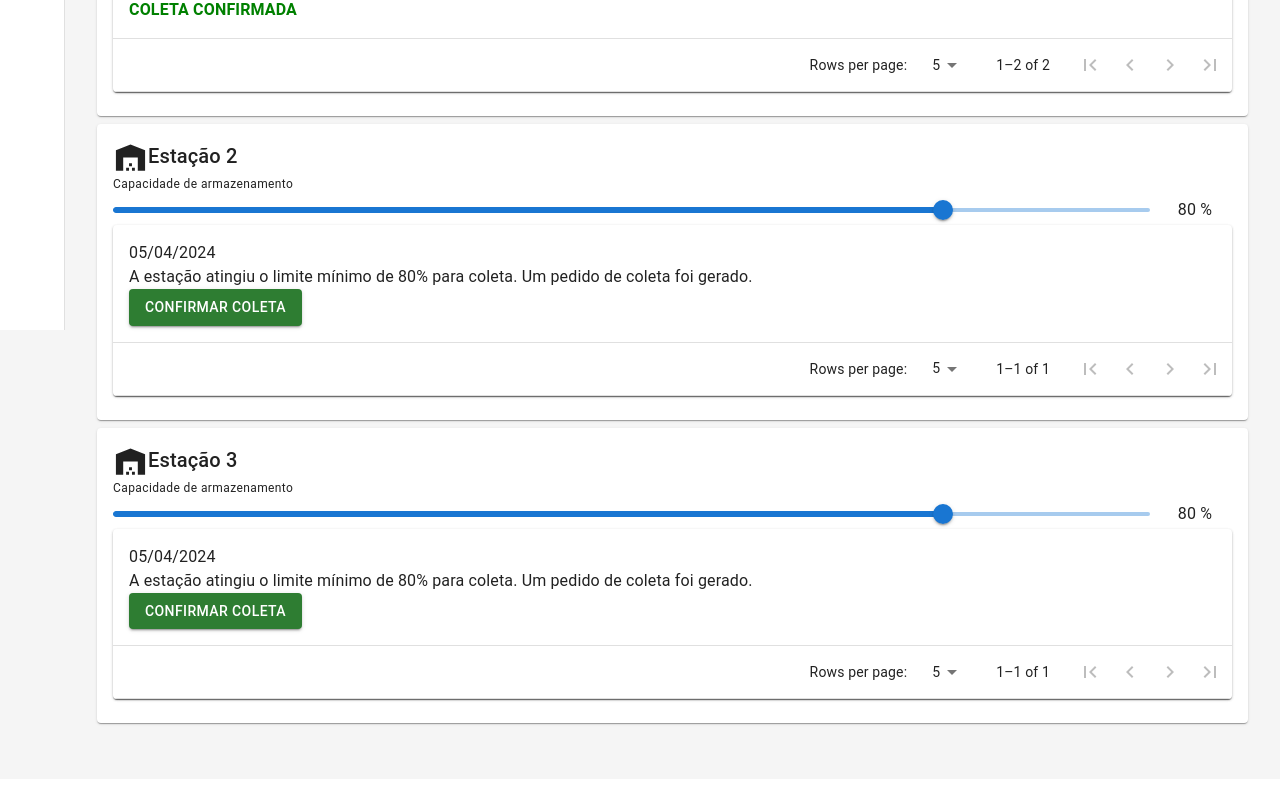
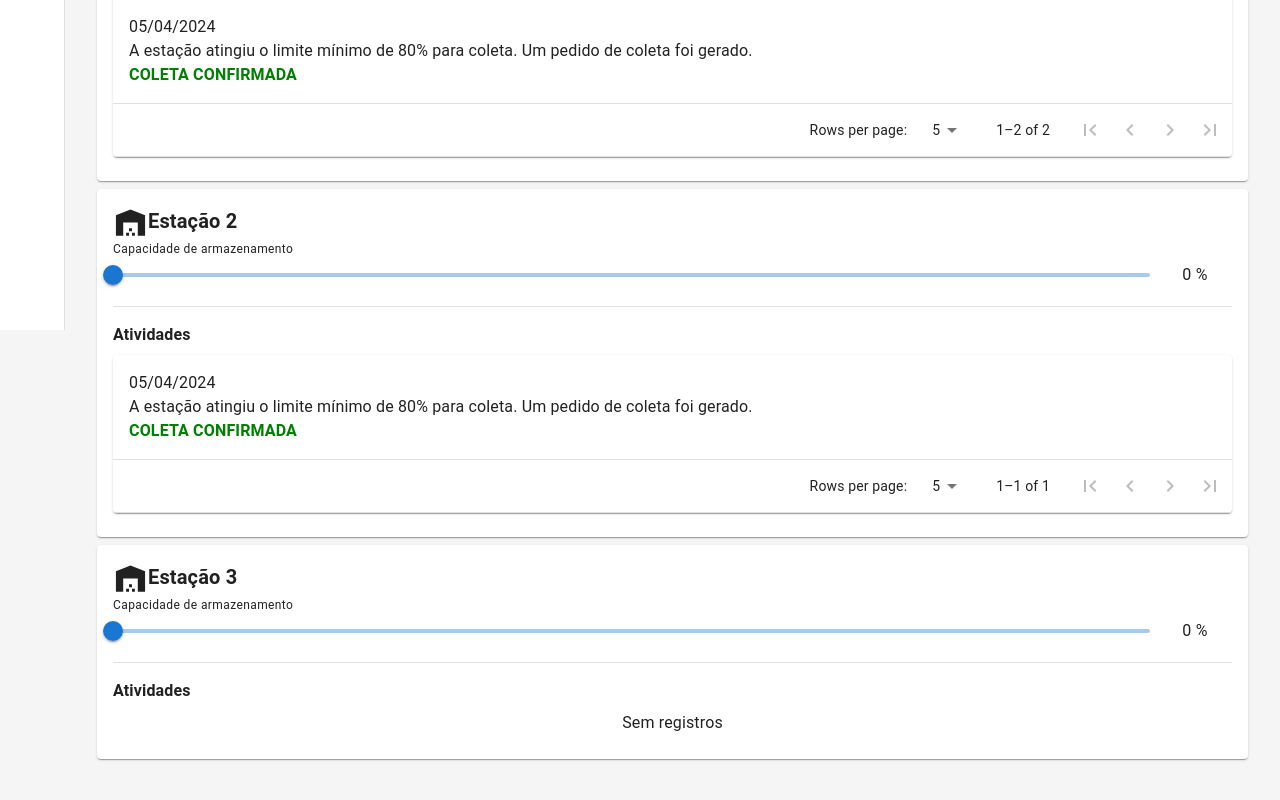
Before and after one commit to Tony-Starkus/b2blue, a React (Vite) app: page / in a window 1280 px wide. Shown: the part 470-1270 px from the top of the page. Before the commit the page ends 1249 px from the top, so only its background shows below. Built offline with nearby package versions, Linux system fonts and the light colour scheme.

Commit message:
:sparkles: working on validations

```diff
--- a/src/components/WarehouseActionsLogsTable/index.tsx
+++ b/src/components/WarehouseActionsLogsTable/index.tsx
@@ -92,6 +92,10 @@ const WarehouseActionsLogsTable: React.FC<ComponentProps> = ({ warehouseActionsL
     setPage(0);
   };
 
+  if (warehouseActionsLogs.length === 0) {
+    return <Typography>Sem registros</Typography>;
+  }
+
   return (
     <TableContainer component={Paper}>
       <Table
--- a/src/components/WarehouseCardItem/index.tsx
+++ b/src/components/WarehouseCardItem/index.tsx
@@ -1,6 +1,6 @@
-import React, { SyntheticEvent, useState } from 'react';
+import React, { SyntheticEvent, useEffect, useState } from 'react';
 import WarehouseIcon from '@mui/icons-material/Warehouse';
-import { Card, CardContent, Paper, Slider, Stack, Typography } from '@mui/material';
+import { Card, CardContent, Divider, Slider, Stack, Typography } from '@mui/material';
 import { WarehouseData } from '../../types';
 import WarehouseActionsLogsTable from '../WarehouseActionsLogsTable';
 import { useDashboard } from '../../contexts/DashboardContext';
@@ -11,14 +11,18 @@ interface ComponentProps {
 
 const WarehouseCardItem: React.FC<ComponentProps> = ({ warehouseData }) => {
   const { updateWarehouseDataItem } = useDashboard();
-  const [warehouseCapacity, setWarehouseCapacity] = useState(80);
+  const [warehouseCapacity, setWarehouseCapacity] = useState(0);
+
+  useEffect(() => {
+    setWarehouseCapacity(warehouseData.currentCapacity);
+    // eslint-disable-next-line react-hooks/exhaustive-deps
+  }, []);
 
   const handleOnSlideChange = (_: Event, newValue: number | number[]) => {
     setWarehouseCapacity(newValue as number);
   };
 
   const fetchUpdateWarehouseCapacity = (_: Event | SyntheticEvent<Element, Event>, value: number | number[]) => {
-    console.log(value);
     const newValue = value as number;
     if (newValue >= 80) {
       const hasPendingGathering = warehouseData.actionsLog.some((log) => log.status === 'pending');
@@ -40,12 +44,23 @@ const WarehouseCardItem: React.FC<ComponentProps> = ({ warehouseData }) => {
     }
   };
 
+  const handleOnConfirmGathering = () => {
+    setWarehouseCapacity(0);
+    updateWarehouseDataItem({
+      ...warehouseData,
+      currentCapacity: 0,
+      actionsLog: warehouseData.actionsLog.map((item) => ({ ...item, status: 'done' })),
+    });
+  };
+
   return (
     <Card>
       <CardContent>
         <Stack flexDirection="row">
           <WarehouseIcon fontSize="large" />
-          <Typography variant="h6">{warehouseData.name}</Typography>
+          <Typography variant="h6" fontWeight="bold">
+            {warehouseData.name}
+          </Typography>
         </Stack>
         <Stack>
           <Typography variant="caption" textAlign="left">
@@ -63,17 +78,15 @@ const WarehouseCardItem: React.FC<ComponentProps> = ({ warehouseData }) => {
           </Stack>
         </Stack>
 
-        <Paper sx={{ width: '100%' }}>
-          <WarehouseActionsLogsTable
-            warehouseActionsLogs={warehouseData.actionsLog}
-            handleOnConfirmGathering={() => {
-              updateWarehouseDataItem({
-                ...warehouseData,
-                actionsLog: warehouseData.actionsLog.map((item) => ({ ...item, status: 'done' })),
-              });
-            }}
-          />
-        </Paper>
+        <Divider style={{ margin: '1rem 0' }} />
+        <Typography textAlign="left" variant="body1" fontWeight="bold" marginBottom={1}>
+          Atividades
+        </Typography>
+
+        <WarehouseActionsLogsTable
+          warehouseActionsLogs={warehouseData.actionsLog}
+          handleOnConfirmGathering={handleOnConfirmGathering}
+        />
       </CardContent>
     </Card>
   );
--- a/src/containers/DashboardTemplate/index.tsx
+++ b/src/containers/DashboardTemplate/index.tsx
@@ -118,7 +118,7 @@ const DashboardTemplate: React.FC<React.PropsWithChildren> = ({ children }) => {
             <MenuIcon />
           </IconButton>
           <Typography variant="h6" noWrap component="div">
-            Mini variant drawer
+            B2Blue
           </Typography>
         </Toolbar>
       </AppBar>
--- a/src/pages/MainPage/index.tsx
+++ b/src/pages/MainPage/index.tsx
@@ -10,6 +10,7 @@ const mockData: WarehouseData[] = [
   {
     id: 0,
     name: 'Estação 1',
+    currentCapacity: 85,
     actionsLog: [
       {
         id: 0,
@@ -28,11 +29,12 @@ const mockData: WarehouseData[] = [
   {
     id: 1,
     name: 'Estação 2',
+    currentCapacity: 0,
     actionsLog: [
       {
         id: 0,
         message: 'A estação atingiu o limite mínimo de 80% para coleta. Um pedido de coleta foi gerado.',
-        status: 'pending',
+        status: 'done',
         createdAt: '2024-04-05T22:33:55.836Z',
       },
     ],
@@ -40,14 +42,8 @@ const mockData: WarehouseData[] = [
   {
     id: 3,
     name: 'Estação 3',
-    actionsLog: [
-      {
-        id: 0,
-        message: 'A estação atingiu o limite mínimo de 80% para coleta. Um pedido de coleta foi gerado.',
-        status: 'pending',
-        createdAt: '2024-04-05T22:33:55.836Z',
-      },
-    ],
+    currentCapacity: 0,
+    actionsLog: [],
   },
 ];
 
--- a/src/types/index.ts
+++ b/src/types/index.ts
@@ -1,6 +1,7 @@
 export interface WarehouseData {
   id: number;
   name: string;
+  currentCapacity: number;
   actionsLog: Array<WarehouseActionLog>;
 }
 
```
